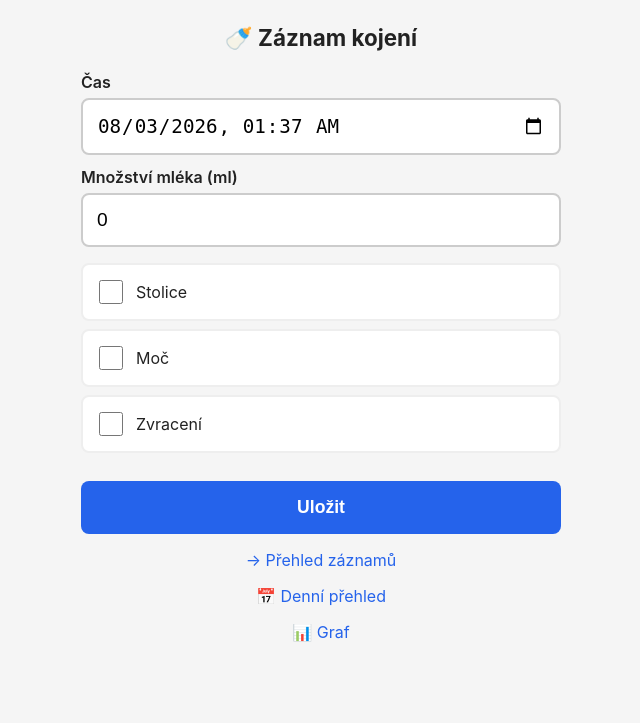
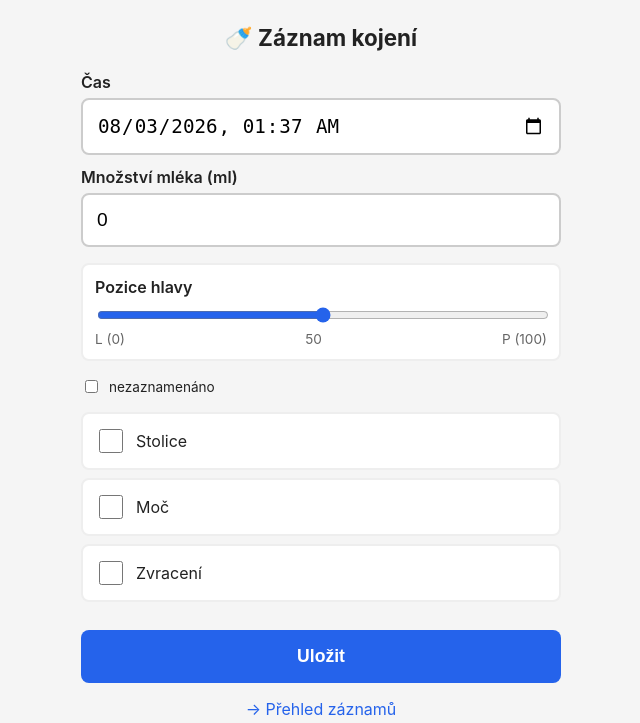
Before and after one commit to tjmnmk/dite_zaznamy_mliko, a Flask app: page / in a window 1280 px wide. Shown: the top 723 px of the page, without its empty margins (319-959 px from the left). Before the commit the page ends 642 px from the top, so only its background shows below. Run offline with Flask 3, Linux system fonts and the light colour scheme; data that the repository does not hold is empty; some libraries are stand-ins or nearby versions.

Commit message:
pozice hlavy

```diff
--- a/app.py
+++ b/app.py
@@ -39,9 +39,6 @@ else:
     app.secret_key = _redis.get(b"dite:secret_key")
 
 
-GRAF_CACHE_TTL = 900  # 15 minut
-
-
 def graf_cache_get(klic):
     if _redis is None:
         return None
@@ -51,7 +48,7 @@ def graf_cache_get(klic):
 def graf_cache_set(klic, data):
     if _redis is None:
         return
-    _redis.setex(klic, GRAF_CACHE_TTL, data)
+    _redis.set(klic, data)
 
 
 def graf_cache_invalidate():
@@ -131,7 +128,8 @@ def init_db():
             mnozstvi INTEGER NOT NULL,
             stolice INTEGER NOT NULL DEFAULT 0,
             moc INTEGER NOT NULL DEFAULT 0,
-            zvraceni INTEGER NOT NULL DEFAULT 0
+            zvraceni INTEGER NOT NULL DEFAULT 0,
+            pozice_hlavy INTEGER
         )
         """
     )
@@ -156,6 +154,7 @@ def formular():
         moc = 1 if request.form.get("moc") else 0
         zvraceni = 1 if request.form.get("zvraceni") else 0
         cas_raw = request.form.get("cas", "").strip()
+        pozice_hlavy_raw = request.form.get("pozice_hlavy", "") or ""
 
         # Validace casu - ocekavame format YYYY-MM-DDTHH:MM (z datetime-local)
         cas = None
@@ -176,11 +175,20 @@ def formular():
             except ValueError:
                 chyba = "Množství musí být číslo."
 
+        pozice_hlavy = None
+        if chyba is None and pozice_hlavy_raw:
+            try:
+                pozice_hlavy = int(pozice_hlavy_raw)
+                if not 0 <= pozice_hlavy <= 100:
+                    chyba = "Pozice hlavy musí být 0-100."
+            except ValueError:
+                chyba = "Pozice hlavy musí být číslo."
+
         if chyba is None:
             db = get_db()
             db.execute(
-                "INSERT INTO kojeni (cas, mnozstvi, stolice, moc, zvraceni) VALUES (?, ?, ?, ?, ?)",
-                (cas, mnozstvi_int, stolice, moc, zvraceni),
+                "INSERT INTO kojeni (cas, mnozstvi, stolice, moc, zvraceni, pozice_hlavy) VALUES (?, ?, ?, ?, ?, ?)",
+                (cas, mnozstvi_int, stolice, moc, zvraceni, pozice_hlavy),
             )
             db.commit()
             graf_cache_refresh_async()
@@ -239,13 +247,13 @@ def favicon():
 @app.route("/export.csv")
 def export_csv():
     zaznamy = get_db().execute(
-        "SELECT cas, mnozstvi, stolice, moc, zvraceni FROM kojeni ORDER BY datetime(cas) ASC"
+        "SELECT cas, mnozstvi, stolice, moc, zvraceni, pozice_hlavy FROM kojeni ORDER BY datetime(cas) ASC"
     ).fetchall()
     buf = io.StringIO()
     writer = csv.writer(buf)
-    writer.writerow(["čas", "množství (ml)", "stolice", "moč", "zvracení"])
+    writer.writerow(["čas", "množství (ml)", "stolice", "moč", "zvracení", "pozice hlavy"])
     for r in zaznamy:
-        writer.writerow([r["cas"], r["mnozstvi"], r["stolice"], r["moc"], r["zvraceni"]])
+        writer.writerow([r["cas"], r["mnozstvi"], r["stolice"], r["moc"], r["zvraceni"], r["pozice_hlavy"]])
     csv_data = buf.getvalue()
     return Response(
         csv_data,
--- /dev/null
+++ b/migration_hlava.sql
@@ -0,0 +1,8 @@
+-- Migrace: pridani sloupce pozice_hlavy do tabulky kojeni
+-- Hodnota 0-100 (0 = leva strana L, 100 = prava strana P)
+-- Spusteni:
+--   sqlite3 ~/dite.db < migration_hlava.sql
+-- nebo s vlastni cestou k databazi:
+--   sqlite3 /cesta/k/dite.db < migration_hlava.sql
+
+ALTER TABLE kojeni ADD COLUMN pozice_hlavy INTEGER;
--- a/templates/formular.html
+++ b/templates/formular.html
@@ -49,6 +49,10 @@
             width: 100%; padding: 14px; font-size: 1.2rem;
             border: 2px solid #ccc; border-radius: 8px;
         }
+        .hlava-slider { margin: 16px 0; background: #fff; border-radius: 8px; padding: 12px; border: 2px solid #eee; }
+        .hlava-slider label { margin: 0 0 8px; }
+        .hlava-slider .stupnice { display: flex; justify-content: space-between; font-size: 0.85rem; color: #666; margin-top: 4px; }
+        .hlava-slider input[type=range] { width: 100%; accent-color: #2563eb; }
         .odkaz { display: block; text-align: center; margin-top: 16px; color: #2563eb; text-decoration: none; }
     </style>
 </head>
@@ -69,6 +73,20 @@
             <label for="mnozstvi">Množství mléka (ml)</label>
             <input type="number" id="mnozstvi" name="mnozstvi" min="0" value="{{ predvyplneno }}" required>
 
+            <div class="hlava-slider">
+                <label for="pozice_hlavy">Pozice hlavy</label>
+                <input type="range" id="pozice_hlavy" name="pozice_hlavy" min="0" max="100" value="50">
+                <div class="stupnice"><span>L (0)</span><span id="hlava_hodnota">50</span><span>P (100)</span></div>
+            </div>
+            <label style="font-weight:normal; font-size:0.85rem; display:flex; align-items:center; gap:8px; margin-top:4px;">
+                <input type="checkbox" id="hlava_neznama" onchange="
+                    const s = document.getElementById('pozice_hlavy');
+                    const h = document.getElementById('hlava_hodnota');
+                    if (this.checked) { s.disabled = true; h.textContent = '—'; }
+                    else { s.disabled = false; h.textContent = s.value; }
+                "> nezaznamenáno
+            </label>
+
             <div class="checkboxy">
                 <label><input type="checkbox" name="stolice"> Stolice</label>
                 <label><input type="checkbox" name="moc"> Moč</label>
@@ -81,5 +99,26 @@
         <a class="odkaz" href="{{ url_for('deni_prehled') }}">📅 Denní přehled</a>
         <a class="odkaz" href="{{ url_for('graf') }}">📊 Graf</a>
     </div>
+    <script>
+        const slider = document.getElementById('pozice_hlavy');
+        const hodnota = document.getElementById('hlava_hodnota');
+        const neznama = document.getElementById('hlava_neznama');
+        slider.addEventListener('input', () => { if (!slider.disabled) hodnota.textContent = slider.value; });
+        neznama.addEventListener('change', () => {
+            if (neznama.checked) {
+                slider.disabled = true;
+                hodnota.textContent = '—';
+            } else {
+                slider.disabled = false;
+                hodnota.textContent = slider.value;
+            }
+        });
+        // Pri odeslani formulare: pokud je "nezaznamenano", vymaz hodnotu
+        document.querySelector('form').addEventListener('submit', () => {
+            if (neznama.checked) {
+                slider.removeAttribute('name');
+            }
+        });
+    </script>
 </body>
 </html>
--- a/templates/prehled.html
+++ b/templates/prehled.html
@@ -72,6 +72,7 @@
                         <div class="cas">{{ z.cas }}</div>
                         <div class="mnozstvi">{{ z.mnozstvi }} ml</div>
                         <div class="flagy">
+                            {% if z.pozice_hlavy is not none %}<span>🧠 hlava: {{ z.pozice_hlavy }}/100</span>{% else %}<span>🧠 hlava: —</span>{% endif %}
                             {% if z.stolice %}<span class="ano">● stolice</span>{% endif %}
                             {% if z.moc %}<span class="ano">● moč</span>{% endif %}
                             {% if z.zvraceni %}<span class="ano">● zvracení</span>{% endif %}
```
